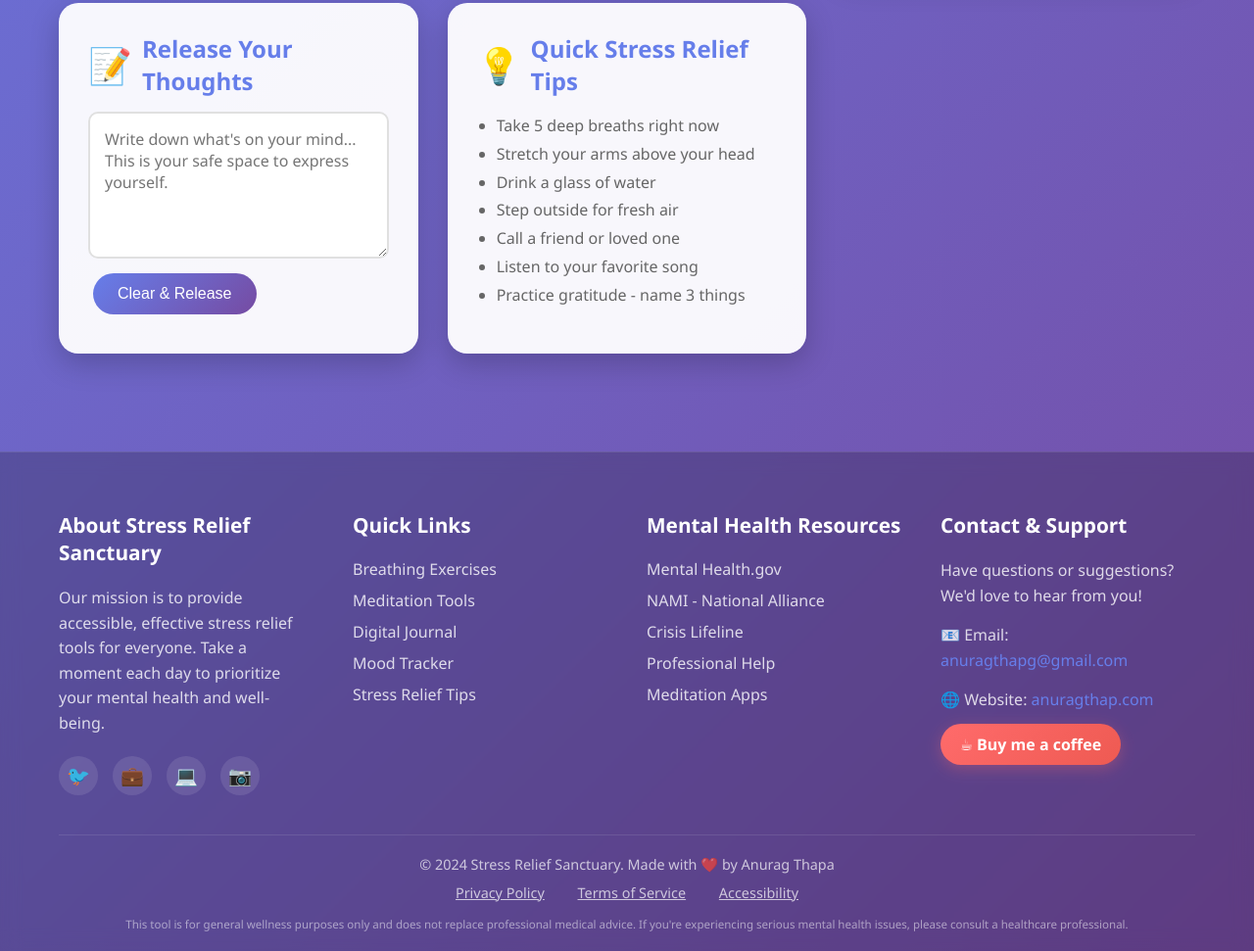
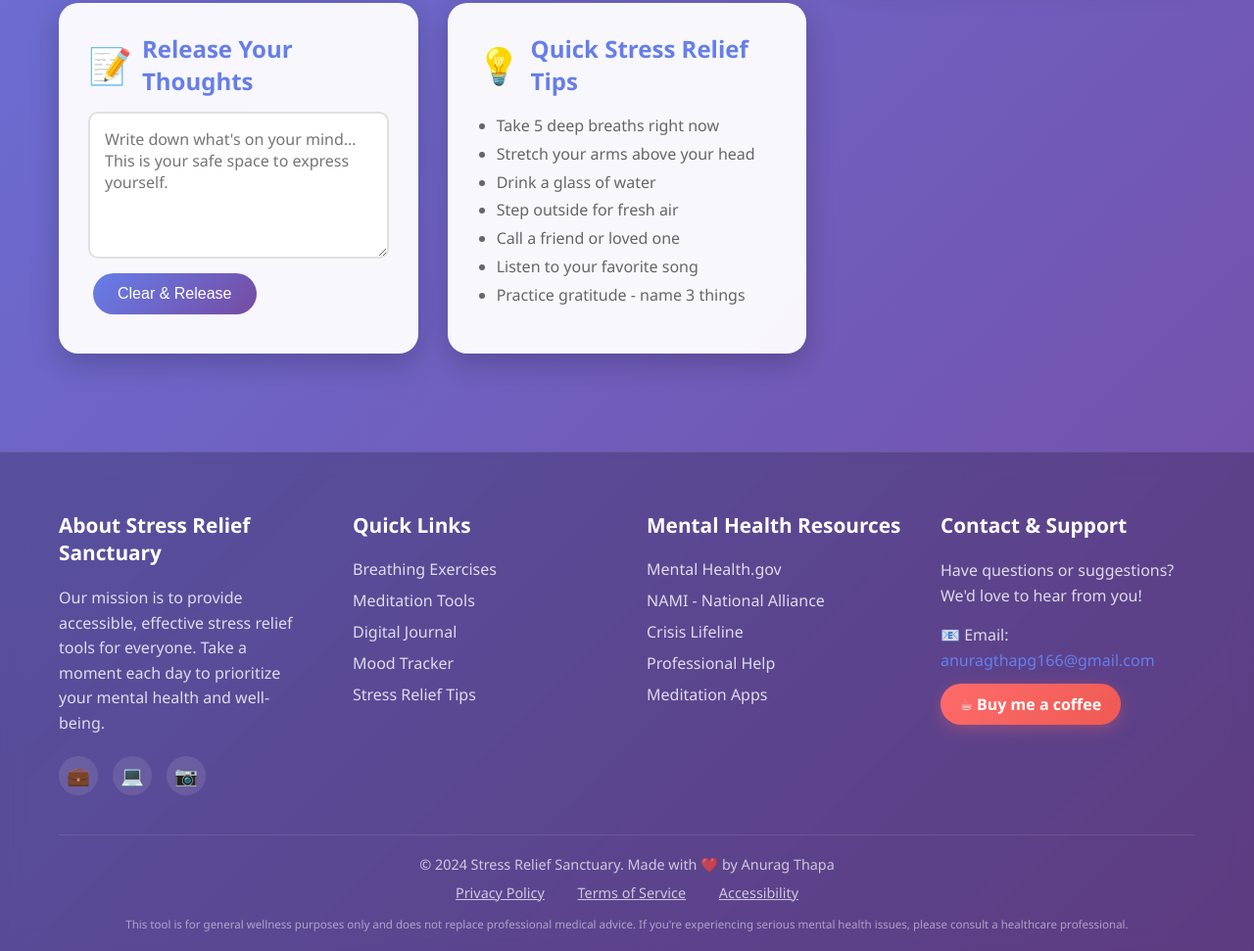
Before and after one commit to AxT66/Stress_down, a plain HTML site: page index.html in a window 1280 px wide. Shown: the part 1208-2179 px from the top of the page at 98% size. Drawn offline with Linux system fonts and the light colour scheme.

Commit message:
index.html

```diff
--- a/index.html
+++ b/index.html
@@ -170,7 +170,7 @@
                     <h3>About Stress Relief Sanctuary</h3>
                     <p>Our mission is to provide accessible, effective stress relief tools for everyone. Take a moment each day to prioritize your mental health and well-being.</p>
                     <div class="social-links">
-                        <a href="https://twitter.com/anuragthapg" target="_blank" class="social-link" title="Twitter">🐦</a>
+
                         <a href="https://linkedin.com/in/anuragthapg" target="_blank" class="social-link" title="LinkedIn">💼</a>
                         <a href="https://github.com/anuragthapg" target="_blank" class="social-link" title="GitHub">💻</a>
                         <a href="https://instagram.com/anuragthapg" target="_blank" class="social-link" title="Instagram">📷</a>
@@ -206,8 +206,8 @@
                     <h3>Contact & Support</h3>
                     <p>Have questions or suggestions? We'd love to hear from you!</p>
                     <div class="contact-info">
-                        <p>📧 Email: <a href="mailto:anuragthapg@gmail.com">anuragthapg@gmail.com</a></p>
-                        <p>🌐 Website: <a href="https://anuragthap.com" target="_blank">anuragthap.com</a></p>
+                        <p>📧 Email: <a href="mailto:anuragthapg@gmail.com">anuragthapg166@gmail.com</a></p>
+
                     </div>
                     <p style="margin-top: 20px;">
                         <a href="https://buymeacoffee.com/anuragthapg" target="_blank" class="support-btn">
```
